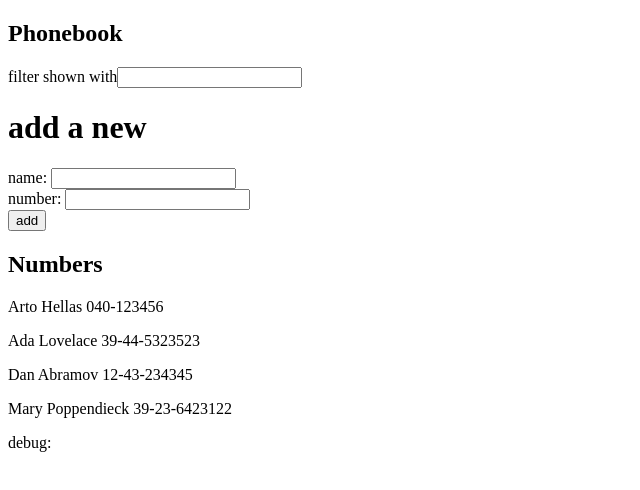
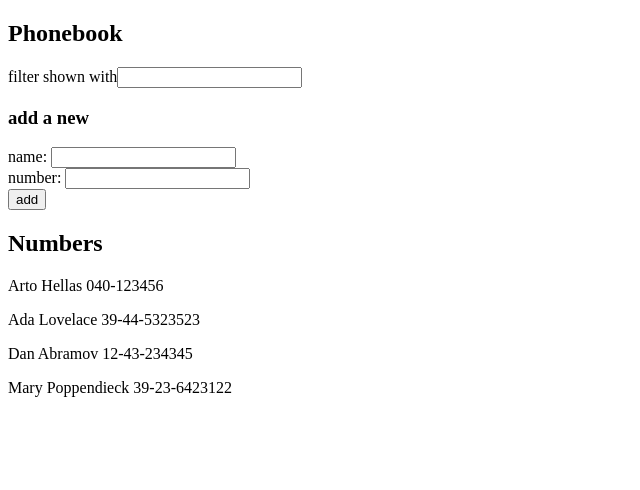
Before and after one commit to peisong13/fullstackopen_exercise, a React (Create React App) app in the folder part2/phonebook/: page / in a window 1280 px wide. Shown: the top 490 px of the page, without its empty margins (0-640 px from the left). Built offline with nearby package versions, Linux system fonts and the light colour scheme.

Commit message:
answer 2.10

```diff
--- a/part2/phonebook/src/App.js
+++ b/part2/phonebook/src/App.js
@@ -6,6 +6,29 @@ const PersonNumber = ({person}) => {
     </p>
   )
 }
+
+const Filter = ({newNameFilter, handleNewNameFilter}) => (
+  <div>filter shown with
+  <input value={newNameFilter} onChange={handleNewNameFilter}></input>
+  </div>
+)
+
+const PersonForm = ({addName, newName, handleNameChange, newNumber, handleNumberChange}) => (
+  <form onSubmit={addName}>
+  <h3>add a new</h3>
+  <div>
+    name: <input value={newName} onChange={handleNameChange}/>
+  </div>
+  <div>
+    number: <input value={newNumber} onChange={handleNumberChange} />
+  </div>
+  <div>
+    <button type="submit">add</button>
+  </div>
+</form>
+)
+
+
 const App = () => {
   const [persons, setPersons] = useState([
     { name: 'Arto Hellas', number: '040-123456', id: 1 },
@@ -55,24 +78,18 @@ const App = () => {
   return (
     <div>
       <h2>Phonebook</h2>
-      <div>filter shown with
-        <input value={newNameFilter} onChange={handleNewNameFilter}></input>
-      </div>
-      <form onSubmit={addName}>
-        <h1>add a new</h1>
-        <div>
-          name: <input value={newName} onChange={handleNameChange}/>
-        </div>
-        <div>
-          number: <input value={newNumber} onChange={handleNumberChange} />
-        </div>
-        <div>
-          <button type="submit">add</button>
-        </div>
-      </form>
+      <Filter newNameFilter={newNameFilter} handleNewNameFilter={handleNewNameFilter}/>
+      <PersonForm
+        addName={addName}
+        newName={newName}
+        handleNameChange={handleNameChange}
+        newNumber={newNumber}
+        handleNumberChange={handleNumberChange}
+      />
+
       <h2>Numbers</h2>
-      {persons.filter(person => person.name.toLowerCase().includes(newNameFilter)).map((person) => <PersonNumber person={person}/>)}
-      <div>debug: {newName}</div>
+      {persons.filter(person => person.name.toLowerCase().includes(newNameFilter.toLowerCase())).map((person) => <PersonNumber person={person}/>)}
+
     </div>
 
   )
```
